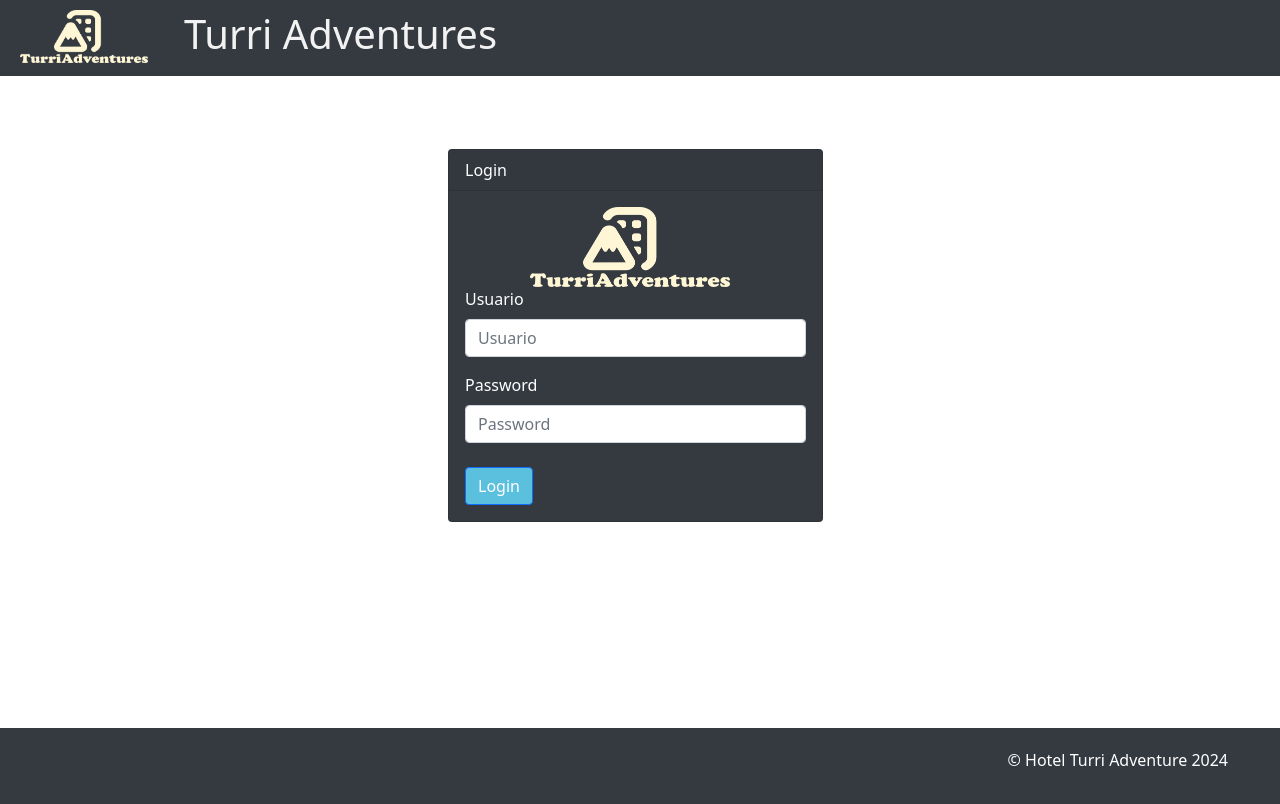
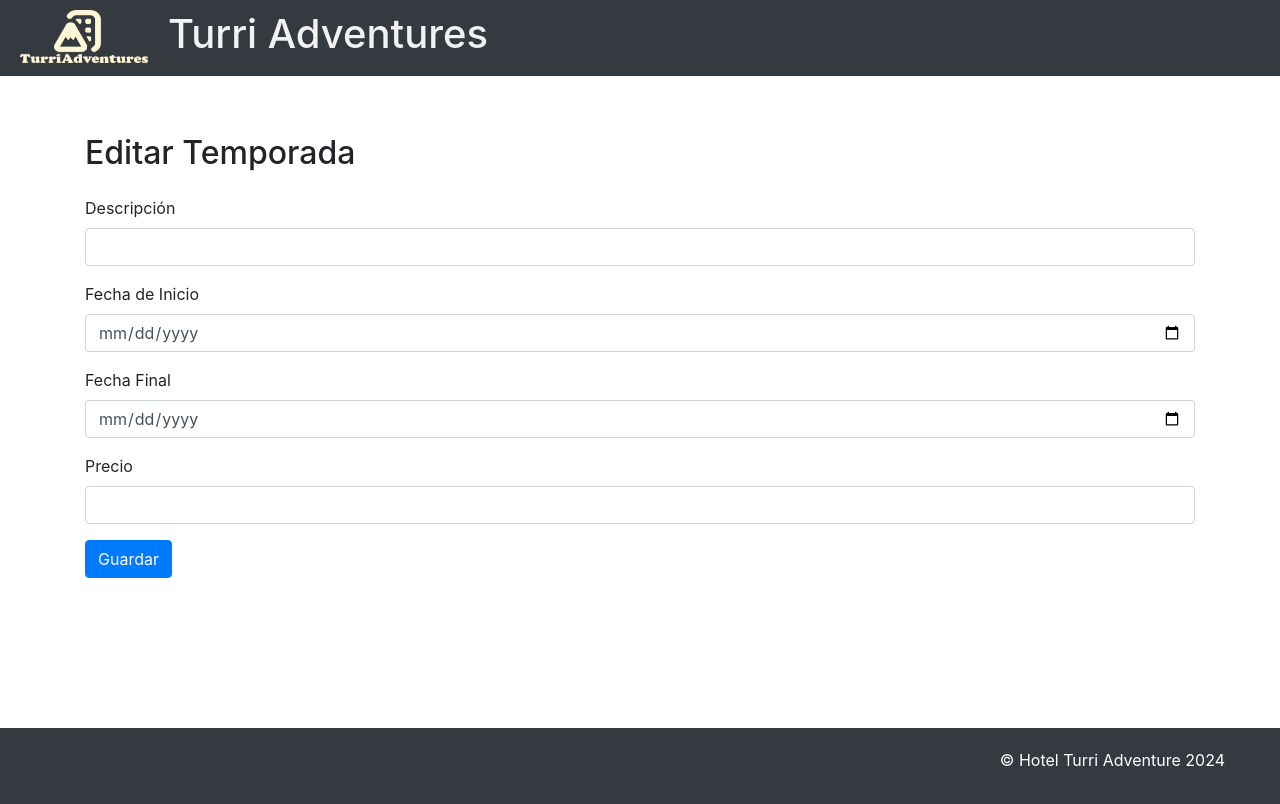
Before and after one commit to JoseSalasCalderon/Front_End_TurriAdventures, an Angular app in the folder TurriAdventures/: page /editar-temporadas/1 in a window 1280 px wide. Before the commit this address led to /login. Shown: the top 804 px of the page. Built offline with nearby package versions, Linux system fonts and the light colour scheme; no server answers.

Commit message:
CRUD Temporada

```diff
--- a/TurriAdventures/src/Core/TemporadaService.ts
+++ b/TurriAdventures/src/Core/TemporadaService.ts
@@ -23,4 +23,17 @@ export class TemporadaService {
     return this.http.post('https://localhost:7032/Temporadas/CrearTemporada?descripcionTemporada='+temporada.descripcionTemporada+'&fechaInicioTemporada='+temporada.fechaInicioTemporada+'&fechaFinalTemporada='+temporada.fechaFinalTemporada+'&precioTemporada='+temporada.precioTemporada, temporada);
   }
 
+
+  modificarTemporada(data: any): Observable<any> {
+    const url = `https://localhost:7032/Temporadas/EditarTemporada?idTemporada=${data.idTemporada}&descripcionTemporada=${data.descripcionTemporada}&fechaInicioTemporada=${data.fechaInicioTemporada}&fechaFinalTemporada=${data.fechaFinalTemporada}&precioTemporada=${data.precioTemporada}`;
+    return this.http.put(url, data);
+  }
+
+
+ObtenerTemporada(id: string): Observable<any> {
+  return this.http.get<any>(`https://localhost:7032/Temporadas/BuscarTemporada/${id}`);
 }
+
+
+
+}
--- a/TurriAdventures/src/app/app.routes.ts
+++ b/TurriAdventures/src/app/app.routes.ts
@@ -20,6 +20,7 @@ import { AdministrarHabitacionesComponent } from './administrar-habitaciones/adm
 import { VerTipoHabitacionComponent } from './ver-tipo-habitacion/ver-tipo-habitacion.component';
 import { ListarTemporadasComponent } from './listar-temporadas/listar-temporadas.component';
 import { CrearTemporadasComponent } from './crear-temporadas/crear-temporadas.component';
+import { ModificarTemporadasComponent } from './modificar-temporadas/modificar-temporadas.component';
 
 export const routes: Routes = [
     { path: 'home', component: HomeComponent },
@@ -42,6 +43,7 @@ export const routes: Routes = [
     { path: 'administrador', component: AdministradorComponent, canActivate:[AuthGuard] },
     {path:'listar-temporadas', component: ListarTemporadasComponent},
     {path:'crear-temporadas', component: CrearTemporadasComponent},
+    {path:'editar-temporadas/:id', component: ModificarTemporadasComponent},
     { path: '**', component: HomeAdministradorComponent,canActivate:[AuthGuard]},
     { path: 'homeAdmin', component: HomeAdministradorComponent, canActivate:[AuthGuard]},
 
--- a/TurriAdventures/src/app/listar-temporadas/listar-temporadas.component.html
+++ b/TurriAdventures/src/app/listar-temporadas/listar-temporadas.component.html
@@ -35,9 +35,14 @@
               <td>{{ estado.fechaInicioTemporada | date:'yyyy-MM-dd' }}</td>
               <td>{{ estado.fechaFinalTemporada | date:'yyyy-MM-dd' }}</td>
               <td>{{ estado.precioTemporada }}</td>
-              <td><span class="d-inline-block align-middle"><svg xmlns="http://www.w3.org/2000/svg" width="16" height="16" fill="currentColor" class="bi bi-pencil-fill" viewBox="0 0 16 16">
+              <td><a [routerLink]="['/editar-temporadas', estado.idTemporada]">
+              <span class="d-inline-block align-middle">
+                <svg xmlns="http://www.w3.org/2000/svg" width="16" height="16" fill="currentColor" class="bi bi-pencil-fill" viewBox="0 0 16 16">
                 <path d="M12.854.146a.5.5 0 0 0-.707 0L10.5 1.793 14.207 5.5l1.647-1.646a.5.5 0 0 0 0-.708zm.646 6.061L9.793 2.5 3.293 9H3.5a.5.5 0 0 1 .5.5v.5h.5a.5.5 0 0 1 .5.5v.5h.5a.5.5 0 0 1 .5.5v.5h.5a.5.5 0 0 1 .5.5v.207zm-7.468 7.468A.5.5 0 0 1 6 13.5V13h-.5a.5.5 0 0 1-.5-.5V12h-.5a.5.5 0 0 1-.5-.5V11h-.5a.5.5 0 0 1-.5-.5V10h-.5a.5.5 0 0 1-.175-.032l-.179.178a.5.5 0 0 0-.11.168l-2 5a.5.5 0 0 0 .65.65l5-2a.5.5 0 0 0 .168-.11z"/>
-              </svg></span></td>
+              </svg></span>
+            </a>
+            </td>
+
               <td><span class="d-inline-block align-middle"><svg xmlns="http://www.w3.org/2000/svg" width="16" height="16" fill="currentColor" class="bi bi-trash-fill" viewBox="0 0 16 16">
                 <path d="M2.5 1a1 1 0 0 0-1 1v1a1 1 0 0 0 1 1H3v9a2 2 0 0 0 2 2h6a2 2 0 0 0 2-2V4h.5a1 1 0 0 0 1-1V2a1 1 0 0 0-1-1H10a1 1 0 0 0-1-1H7a1 1 0 0 0-1 1zm3 4a.5.5 0 0 1 .5.5v7a.5.5 0 0 1-1 0v-7a.5.5 0 0 1 .5-.5M8 5a.5.5 0 0 1 .5.5v7a.5.5 0 0 1-1 0v-7A.5.5 0 0 1 8 5m3 .5v7a.5.5 0 0 1-1 0v-7a.5.5 0 0 1 1 0"/>
               </svg></span></td>
--- a/TurriAdventures/src/app/listar-temporadas/listar-temporadas.component.ts
+++ b/TurriAdventures/src/app/listar-temporadas/listar-temporadas.component.ts
@@ -5,15 +5,18 @@ import { SidebarComponent } from '../sidebar/sidebar.component';
 import { HeaderComponent } from '../header/header.component';
 import { FooterComponent } from '../footer/footer.component';
 import { CommonModule } from '@angular/common';
+import { Router, RouterModule, Routes } from '@angular/router';
+import { ModificarTemporadasComponent } from '../modificar-temporadas/modificar-temporadas.component';
 
 @Component({
   selector: 'app-listar-temporadas',
   standalone: true,
-  imports: [CommonModule,SidebarComponent,HeaderComponent,FooterComponent],
+  imports: [CommonModule,SidebarComponent,HeaderComponent,FooterComponent,RouterModule],
   templateUrl: './listar-temporadas.component.html',
   styleUrl: './listar-temporadas.component.css'
 })
 export class ListarTemporadasComponent implements OnInit {
+
 
   TemporadaPorPagina: number = 3;
   paginaActual: number = 1;
--- a/TurriAdventures/src/app/modificar-temporadas/modificar-temporadas.component.html
+++ b/TurriAdventures/src/app/modificar-temporadas/modificar-temporadas.component.html
@@ -1 +1,46 @@
-<p>modificar-temporadas works!</p>
+<!DOCTYPE html>
+<html lang="es">
+<head>
+  <meta charset="UTF-8">
+  <meta name="viewport" content="width=device-width, initial-scale=1.0">
+  <title>Editar Temporada</title>
+  <link href="https://maxcdn.bootstrapcdn.com/bootstrap/4.5.2/css/bootstrap.min.css" rel="stylesheet">
+</head>
+<body>
+
+<div class="container mt-5">
+  <h2 class="mb-4">Editar Temporada</h2>
+  <form [formGroup]="temporadaForm" (ngSubmit)="onSubmit()">
+    <!-- Campo oculto para almacenar el ID de la temporada -->
+    <input type="hidden" formControlName="idTemporada">
+
+    <div class="form-group">
+      <label for="descripcionTemporada">Descripción</label>
+      <input type="text" id="descripcionTemporada" class="form-control" formControlName="descripcionTemporada">
+    </div>
+
+    <div class="form-group">
+      <label for="fechaInicioTemporada">Fecha de Inicio</label>
+      <input type="date" id="fechaInicioTemporada" class="form-control" formControlName="fechaInicioTemporada">
+    </div>
+
+    <div class="form-group">
+      <label for="fechaFinalTemporada">Fecha Final</label>
+      <input type="date" id="fechaFinalTemporada" class="form-control" formControlName="fechaFinalTemporada">
+    </div>
+
+    <div class="form-group">
+      <label for="precioTemporada">Precio</label>
+      <input type="number" id="precioTemporada" class="form-control" formControlName="precioTemporada">
+    </div>
+
+    <button type="submit" class="btn btn-primary">Guardar</button>
+  </form>
+</div>
+
+<!-- Scripts al final del cuerpo del documento -->
+<script src="https://ajax.googleapis.com/ajax/libs/jquery/3.5.1/jquery.min.js"></script>
+<script src="https://cdnjs.cloudflare.com/ajax/libs/popper.js/1.16.0/umd/popper.min.js"></script>
+<script src="https://maxcdn.bootstrapcdn.com/bootstrap/4.5.2/js/bootstrap.min.js"></script>
+</body>
+</html>
--- a/TurriAdventures/src/app/modificar-temporadas/modificar-temporadas.component.ts
+++ b/TurriAdventures/src/app/modificar-temporadas/modificar-temporadas.component.ts
@@ -1,12 +1,118 @@
 import { Component } from '@angular/core';
+import { ActivatedRoute } from '@angular/router';
+import { Temporada } from '../../Model/Temporada';
+import { TemporadaService } from '../../Core/TemporadaService';
+import { HeaderComponent } from '../header/header.component';
+import { FooterComponent } from '../footer/footer.component';
+import { FormBuilder, FormGroup, Validators } from '@angular/forms';
+import { ReactiveFormsModule } from '@angular/forms';
+import { Router } from '@angular/router';
+
 
 @Component({
   selector: 'app-modificar-temporadas',
   standalone: true,
-  imports: [],
+  imports: [HeaderComponent,FooterComponent,ReactiveFormsModule],
   templateUrl: './modificar-temporadas.component.html',
   styleUrl: './modificar-temporadas.component.css'
 })
 export class ModificarTemporadasComponent {
+  temporadaForm: FormGroup;
+  temporada: Temporada | undefined;
+  id:number=0
 
+  constructor(
+    private route: ActivatedRoute,
+    private fb: FormBuilder,
+    private temporadaService: TemporadaService,
+    private router: Router
+  ) {
+    this.temporadaForm = this.fb.group({
+      idTemporada: [this.id, Validators.required],
+      descripcionTemporada: ['', Validators.required],
+      fechaInicioTemporada: ['', Validators.required],
+      fechaFinalTemporada: ['', Validators.required],
+      precioTemporada: ['', Validators.required]
+    });
+  }
+
+  ngOnInit(): void {
+    this.route.paramMap.subscribe(params => {
+      const idString = params.get('id');
+      if (idString) {
+        this.id = parseInt(idString); // Usando parseInt()
+        // O usando el operador +
+        // this.id = +idString;
+
+        console.log(this.id); // Esto imprimirá el ID como un número entero
+        this.obtenerTemporada(idString);
+      }
+    });
+  }
+
+  obtenerTemporada(id: string): void {
+    this.temporadaService.ObtenerTemporada(id).subscribe(
+      (data: Temporada) => {
+        this.temporada = data;
+        this.cargarFormulario();
+      },
+      error => {
+        console.error('Error al obtener la temporada', error);
+      }
+    );
+  }
+
+  cargarFormulario(): void {
+    if (this.temporada) {
+      // Convierte las fechas a objetos Date si son cadenas
+      const fechaInicio = new Date(this.temporada.fechaInicioTemporada);
+      const fechaFinal = new Date(this.temporada.fechaFinalTemporada);
+
+      this.temporadaForm.patchValue({
+        idTemporada: this.temporada.idTemporada,
+        descripcionTemporada: this.temporada.descripcionTemporada,
+        fechaInicioTemporada: this.formatearFecha(fechaInicio),
+        fechaFinalTemporada: this.formatearFecha(fechaFinal),
+        precioTemporada: this.temporada.precioTemporada
+      });
+    }
+  }
+
+  formatearFecha(fecha: Date): string {
+    if (!(fecha instanceof Date) || isNaN(fecha.getTime())) {
+      return '';
+    }
+    const year = fecha.getFullYear();
+    const month = ('0' + (fecha.getMonth() + 1)).slice(-2);
+    const day = ('0' + fecha.getDate()).slice(-2);
+    return `${year}-${month}-${day}`;
+  }
+
+
+
+
+  onSubmit(): void {
+    if (this.temporadaForm.valid && this.temporada) {
+      const formValues = this.temporadaForm.value;
+      const updatedTemporada: Temporada = {
+        ...this.temporada,
+        idTemporada: this.id,
+        descripcionTemporada: formValues.descripcionTemporada,
+        fechaInicioTemporada: formValues.fechaInicioTemporada,
+        fechaFinalTemporada: formValues.fechaFinalTemporada,
+        precioTemporada: formValues.precioTemporada
+      };
+
+      this.temporadaService.modificarTemporada(updatedTemporada).subscribe(
+        response => {
+          console.log('Temporada actualizada', response);
+          console.log('Temporada actualizada', this.id);
+          this.router.navigate(['/listar-temporadas']);
+        },
+        error => {
+          console.error('Error al actualizar la temporada', error);
+        }
+      );
+    }
+  }
 }
```
